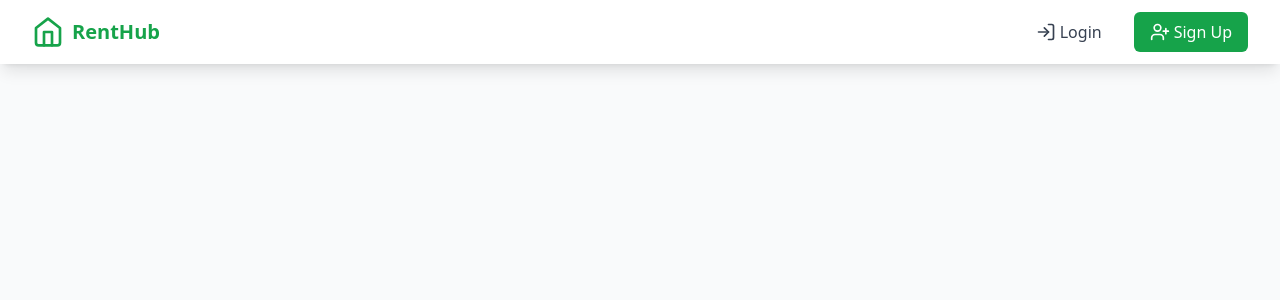
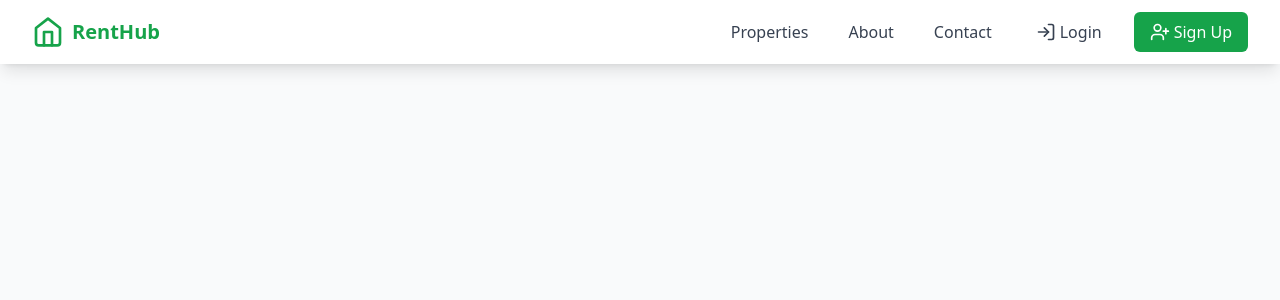
Before and after one commit to atanga2024/RENTHUB, a React (Vite) app: page /contact in a window 1280 px wide. Shown: the top 300 px of the page. Built offline with nearby package versions, Linux system fonts and the light colour scheme.

Commit message:
updated the navigation bar;

```diff
--- a/src/components/Navbar.jsx
+++ b/src/components/Navbar.jsx
@@ -1,6 +1,12 @@
-import { Menu, X, Home, LogIn, UserPlus } from 'lucide-react';
+import { Menu, X, Home, LogIn, UserPlus, Phone, Info, Building } from 'lucide-react';
 import { useState } from 'react';
 import { Link } from 'react-router-dom';
+
+const navLinks = [
+  { name: 'Properties', path: '/properties' },
+  { name: 'About', path: '/about'  },
+  { name: 'Contact', path: '/contact',},
+];
 
 export default function Navbar() {
   const [isOpen, setIsOpen] = useState(false);
@@ -16,8 +22,18 @@ export default function Navbar() {
             </Link>
           </div>
 
-          {/* Desktop Navigation */}
-          <div className="hidden md:flex items-center space-x-4">
+          {/* Desktop Navigation Links */}
+          <div className="hidden md:flex md:items-center md:space-x-4">
+            {navLinks.map((link) => (
+              <Link
+                key={link.name}
+                to={link.path}
+                className="flex items-center px-3 py-2 text-gray-700 hover:text-green-600"
+              >
+
+                {link.name}
+              </Link>
+            ))}
             <Link to="/login" className="flex items-center px-4 py-2 text-gray-700 hover:text-green-600">
               <LogIn className="h-5 w-5 mr-1" />
               Login
@@ -31,7 +47,7 @@ export default function Navbar() {
             </Link>
           </div>
 
-          {/* Mobile Navigation Button */}
+          {/* Mobile menu button */}
           <div className="md:hidden flex items-center">
             <button
               onClick={() => setIsOpen(!isOpen)}
@@ -47,9 +63,21 @@ export default function Navbar() {
       {isOpen && (
         <div className="md:hidden">
           <div className="px-2 pt-2 pb-3 space-y-1 sm:px-3">
+            {navLinks.map((link) => (
+              <Link
+                key={link.name}
+                to={link.path}
+                className="flex items-center px-3 py-2 text-gray-700 hover:text-green-600"
+                onClick={() => setIsOpen(false)}
+              >
+                <link.icon className="h-5 w-5 mr-2" />
+                {link.name}
+              </Link>
+            ))}
             <Link
               to="/login"
               className="flex items-center px-3 py-2 text-gray-700 hover:text-green-600"
+              onClick={() => setIsOpen(false)}
             >
               <LogIn className="h-5 w-5 mr-2" />
               Login
@@ -57,6 +85,7 @@ export default function Navbar() {
             <Link
               to="/signup"
               className="flex items-center px-3 py-2 text-gray-700 hover:text-green-600"
+              onClick={() => setIsOpen(false)}
             >
               <UserPlus className="h-5 w-5 mr-2" />
               Sign Up
```
